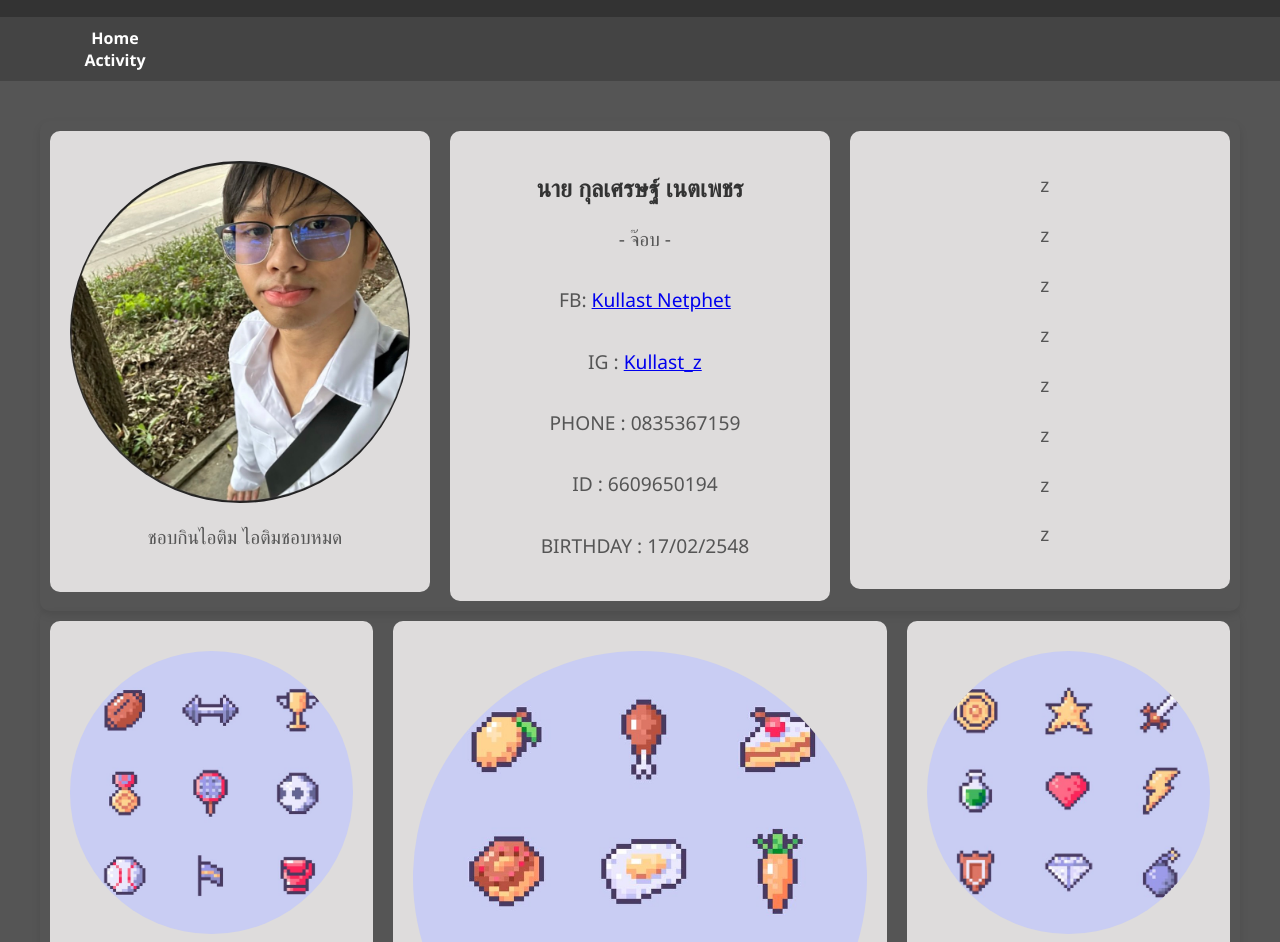
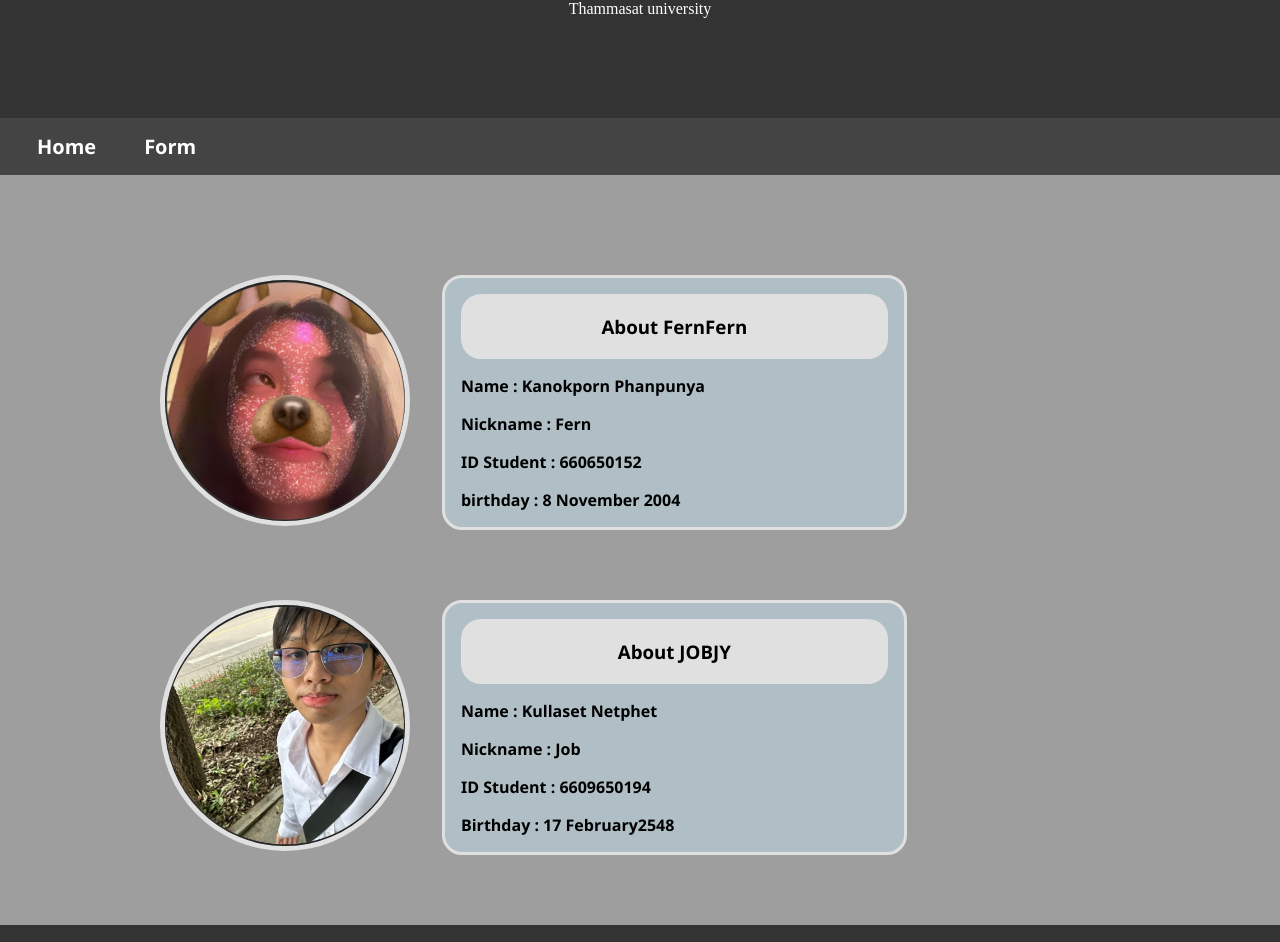
Before and after one commit to fern15720/CS100-Project-G26, a plain HTML site: page index.html in a window 1280 px wide. Shown: the part 147-1089 px from the top of the page. Drawn offline with Linux system fonts and the light colour scheme.

Commit message:
Last Commit

```diff
--- a/CSS/Style.css
+++ b/CSS/Style.css
@@ -1,96 +1,121 @@
-body {
-    font-family: 'Segoe UI', sans-serif;
+*{
     margin: 0;
     padding: 0;
-    background-color: #dedcdc;
-    color: #333;
+    box-sizing: border-box;
+}
+
+html{
+    scroll-behavior: smooth;
+    background-color: #9e9e9e;
 }
 
 header {
     background-color: #333;
     color: #fff;
-    padding: 20px;
+    padding: 100px;
     text-align: center;
+}
+
+header p{
+    margin-top: 10px;
 }
 
 nav {
     background-color: #444;
-    padding: 10px;
-    text-align: center;
+    padding: 15px;
+    text-align: left;
 }
 
 nav a {
+    font-family:'Segoe UI', 'Open Sans';
+    font-size: 20px;
     color: #fff;
     text-decoration: none;
-    padding: 10px;
+    padding: 7px;
     margin: 0 15px;
     font-weight: bold;
     transition: color 0.3s;
 }
 nav a:hover {
-    color: #ffd700;
+    border-radius: 10px;
+    background-color: #616161;
 }
 
-section {
-    background-color: #555;
-    padding: 40px;
-    text-align: center;
+/*------------------------------*/
+main{
+    margin-top: 100px;
+    font-family:'Segoe UI', 'Open Sans';
 }
 
-section h2 {
-    color: #333;
+.infornation-a{
+    margin-top: 8rem;
+    width: 100%;
+    height:1400px;
+    background-color: #5F6F52;
+    background-image: url(../image/bk_Activi.png);
+}
+.infornation-a hr{
+    margin: 3.5rem;
+    height: 0.2rem;
+    border: solid 0;
+    border-radius: 20px;
+    background-color: #47533d;
+}
+.information{
+    margin: 1rem auto;
+    width: 70%;
 }
 
-section p {
-    margin-left: 10px;
-    font-size: 1.2em;
-    line-height: 1.6em;
-    color: #555;
+.infor-job{
+    margin-top: 70px;
+    margin-bottom: 70px;
 }
 
+.infor-fern{
+    margin-bottom: 70px;
+}
+.inforcontent{
+    display: grid;
+    grid-template-columns: 0.6fr 2fr;
+}
+.infor-image{
+    margin-right: 2rem;
+    width: 250px;
+    border-radius: 100%;
+    border: solid #e0e0e0 5px;
+    transition: all .5s;
+}
+.infor-details{
+    border: solid #e0e0e0 3px;
+    border-radius: 20px;
+    transition: all .5s;
+    background-color: #b0bec5;
+}
+.infor-title{
+    margin: 1rem;
+    padding: 20px;
+    border-radius: 20px;
+    text-align: center;
+    background-color: #e0e0e0;
+}
+.infor-txt{
+    margin: 1rem 6rem;
+    padding: 10px;
+}
+.infor-text p{
+    margin: 1rem;
+    font-weight: 600;
+}
+
+
+
 footer {
+    margin-top: 30px;
     background-color: #333;
     color: #fff;
     padding: 20px;
     text-align: center;
 }
-
-
-
-.image-container {
-display: flex;
-position: relative;
-overflow: auto;
-border-radius: 10px;
-box-shadow: 0 4px 8px rgba(0, 0, 0, 0.1);
-}
-
-.box{
-    padding: 20px;
-    margin: 10px;
-    border-radius: 10px;
-    background-color: #dedcdc;
-    height: auto;
-    max-width: 100%;
-    }
-
-img {
-margin-top: 10px;
-display: block;
-max-width: 100%;
-height: auto;
-border-radius: 50%;
-object-fit: cover;
-
-
-
-}
-
-.row::after {
-    content: "";
-    clear: both;
-    display: table;
-  }
 
 /* For mobile phones: */
 [class*="col-"] {
--- a/index.html
+++ b/index.html
@@ -1,143 +1,59 @@
 <!DOCTYPE html>
-<html>
-
+<html lang="en">
     <head>
         <meta charset="UTF-8">
         <meta name="viewport" content="width=device-width, initial-scale=1.0">
-    <link href="CSS/Style.css" rel="stylesheet">
-    <title>OUR CSTU Passport web</title>
+        <title>Home - CSTU Passport</title>
+        <link rel="stylesheet" href="CSS/Style.css">
     </head>
-
     <body>
         <header>
             <h1>OUR CSTU Passport</h1>
             <p>Thammasat university</p>
         </header>
 
-    <nav>
-        <div class="col-2 col-s-2">
-        <a href="#">Home</a>
-        <a href="JS/ourActivities.html">Activity</a>
+        <nav class="navbar">
+            <div class="col-3 col-s-3">
+            <a href="index.html">Home</a>
+            <a href="JS/ourActivities.html">Form</a>
         </nav></div>
-
-
+    <div class="col-10 col-s-10">
+        <main>
              <section>
-            <div class="row">
-            <div class="image-container">
-                    <div class="col-4 col-s-6">
-                        <div class="box">
-                        <img src="img/JJ2.jpg">
-                        <p>  ชอบกินไอติม ไอติมชอบหมด </p>
+                <div class="information infor-fern">
+                    <div class="inforcontent">
+                        <img src="img/Hi.jpg" class="infor-image">
+                        <div class="infor-details">
+                            <h3 class="infor-title">About FernFern</h3>
+                            <div class="infor-text">
+                                <p>Name : Kanokporn Phanpunya</p>
+                                <p>Nickname : Fern</p>
+                                <p>ID Student : 660650152</p>
+                                <p>birthday : 8 November 2004</p>
+                            </div>
+                        </div>
                     </div>
                 </div>
 
-
-                        <div class="col-4 col-s-6">
-                            <div class="box">
-
-                            <h2>นาย กุลเศรษฐ์ เนตเพชร</h2>
-                            <p>- จ๊อบ -
-                                <br><br>
-                                FB: <a href="https://www.facebook.com/kullaset.netphet/" > Kullast Netphet </a>
-                                <br><br>
-                                    IG : <a href="https://www.instagram.com/kullaset_z/" > Kullast_z </a>
-                                <br><br>
-                                    PHONE : 0835367159
-                                <br><br>
-                                    ID : 6609650194
-                                <br><br>
-                                    BIRTHDAY : 17/02/2548
-                                </p>
-
-
+                <div class="information infor-job">
+                    <div class="inforcontent">
+                        <img src="img/JJ2.jpg" class="infor-image">
+                        <div class="infor-details">
+                            <h3 class="infor-title">About JOBJY</h3>
+                            <div class="infor-text">
+                                <p>Name : Kullaset Netphet</p>
+                                <p>Nickname : Job</p>
+                                <p>ID Student : 6609650194</p>
+                                <p>Birthday : 17 February2548</p>
                             </div>
                         </div>
-
-                        <div class="col-4 col-s-6">
-                            <div class="box">
-                                <p>z</p>
-                                <p>z</p>
-                                <p>z</p>
-                                <p>z</p>
-                                <p>z</p>
-                                <p>z</p>
-                                <p>z</p>
-                                <p>z</p>
-                            </div>
-                        </div>
-
-
-                    </div>
-
-                     <div class="image-container">
-                          <div class="col-4 col-s-6">
-                           <div class="box">
-                            <img src="img/PIX2.jpg">
-                        </div>
-                    </div>
-
-                            <div class="col-4= col-s-6">
-                                <div class="box">
-                                <img src="img/PIX1.jpg">
-                                </div>
-                            </div>
-                            <div class="col-4 col-s-6">
-                                <div class="box">
-                                <img src="img/PIX3.jpg">
-                                </div>
-                            </div>
-
-
-                    </div>
-
-
-
-
-            <div class="image-container">
-                <div class="col-4 col-s-6">
-                 <div class="box">
-                  <p>z</p>
-                  <p>z</p>
-                  <p>z</p>
-                  <p>z</p>
-                  <p>z</p>
-                  <p>z</p>
-                  <p>z</p>
-                  <p>z</p>
-
-              </div>
-          </div>
-
-                  <div class="col-4= col-s-6">
-                      <div class="box">
-
-                      <h2>นางสาว กนกพร พรรณปัญญา</h2>
-                      <p>- เฟิร์น -
-                          <br><br>
-                              FB: <a href="https://www.facebook.com/kanokporn.phanpunya?locale=th_TH" > Kanokporn Phanpunya  </a>
-                          <br><br>
-                              IG : <a href="https://www.instagram.com/_fixxzz/" > _fixxzz </a>
-                          <br><br>
-                              PHONE : 0614069235
-                          <br><br>
-                              ID : 6609650152
-                          <br><br>
-                          BIRTHDAY : 08/11/2547
-                          </p>
-
-                      </div>
-                  </div>
-                  <div class="col-4 col-s-6">
-                      <div class="box">
-                      <img src="img/Hi.jpg">
-                      <p>  ชอบกินน้ำมะนาว น้ำมะนาวชอบหมด </p>
                     </div>
                 </div>
             </section>
+        </main>
+    </div>
         <footer>
             <p>&copy; JOBJY&FERNFERN1212312121.</p>
         </foter>
-</div>
     </body>
-
 </html>
```
Lines whose indentation alone changed are shown as unchanged.
